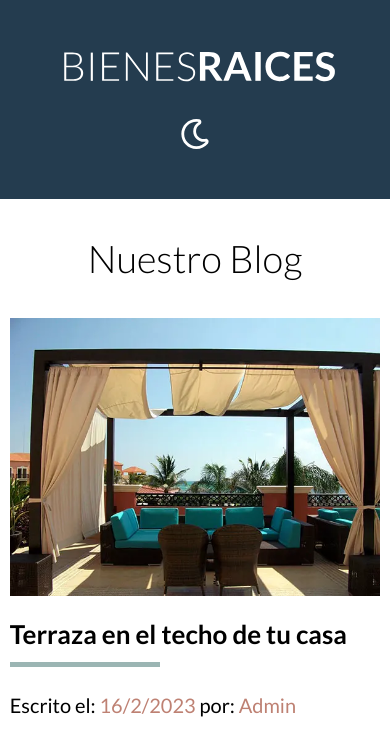
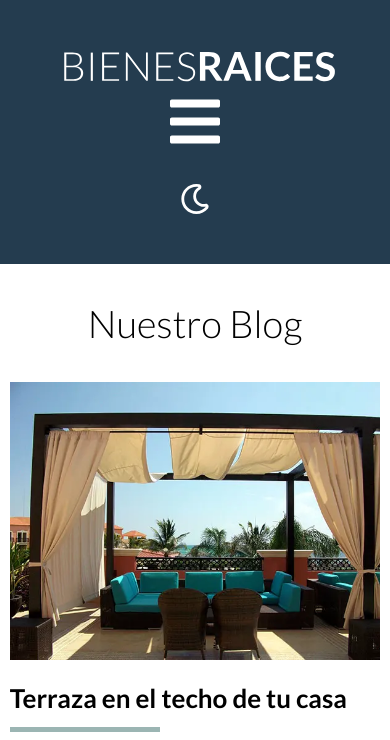
Before and after one commit to davidfatule/proyecto_r, a website: page blog.html in a window 390 px wide. Shown: the top 740 px of the page. Drawn offline with Linux system fonts and the light colour scheme.

Commit message:
first commit

```diff
--- a/blog.html
+++ b/blog.html
@@ -18,6 +18,10 @@
                 <a href="/">
                     <img src="build/img/logo.svg" alt="Logotipo de Bienes Raices">
                 </a>
+
+                <div class="mobile-menu">
+                    <img src="build/img/barras.svg" alt="icono menu responsive">
+                </div>
 
             <div class="derecha">
                 <img src="build/img/dark-mode.svg" alt="Modo Oscuro" class="dark-mode-boton">
```
Also changed, not shown: anuncio.html (+1 -1 lines), contacto.html (+4 -0 lines), build/css/app.css, 1 other file.
